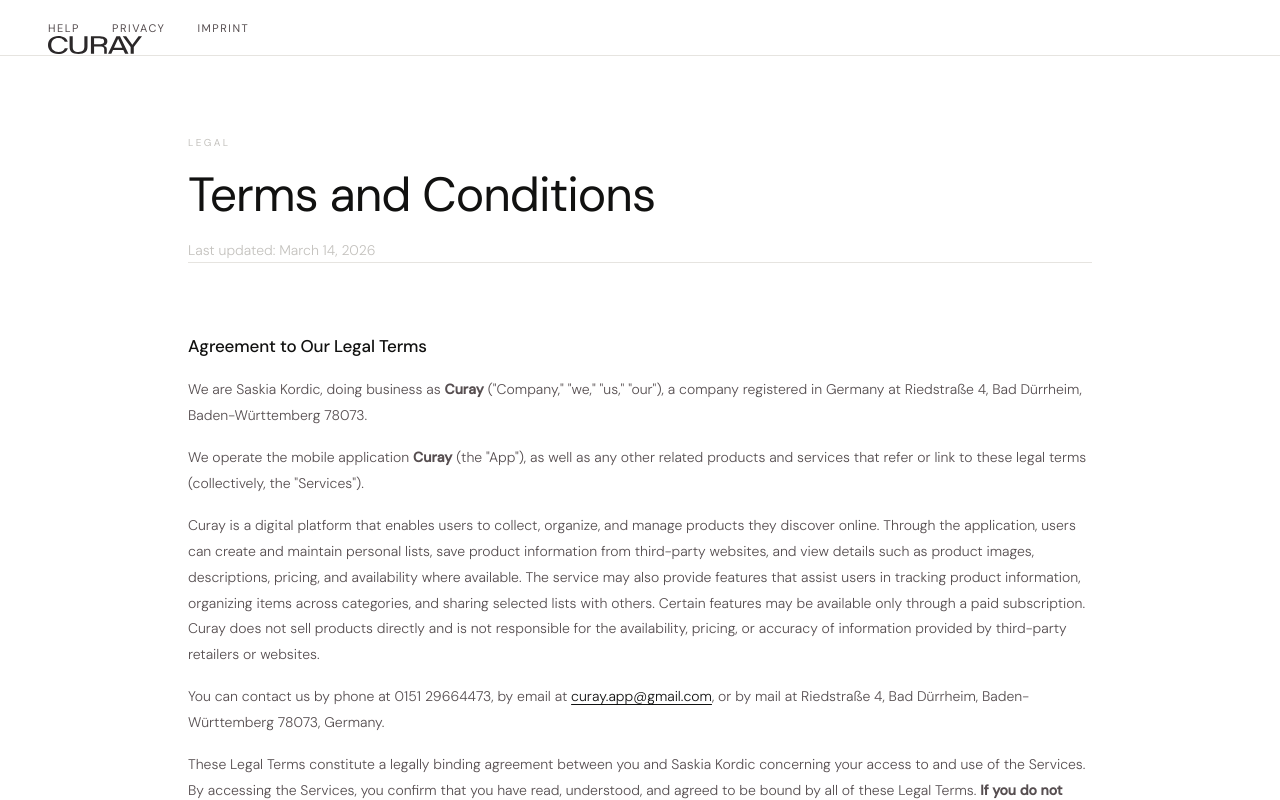
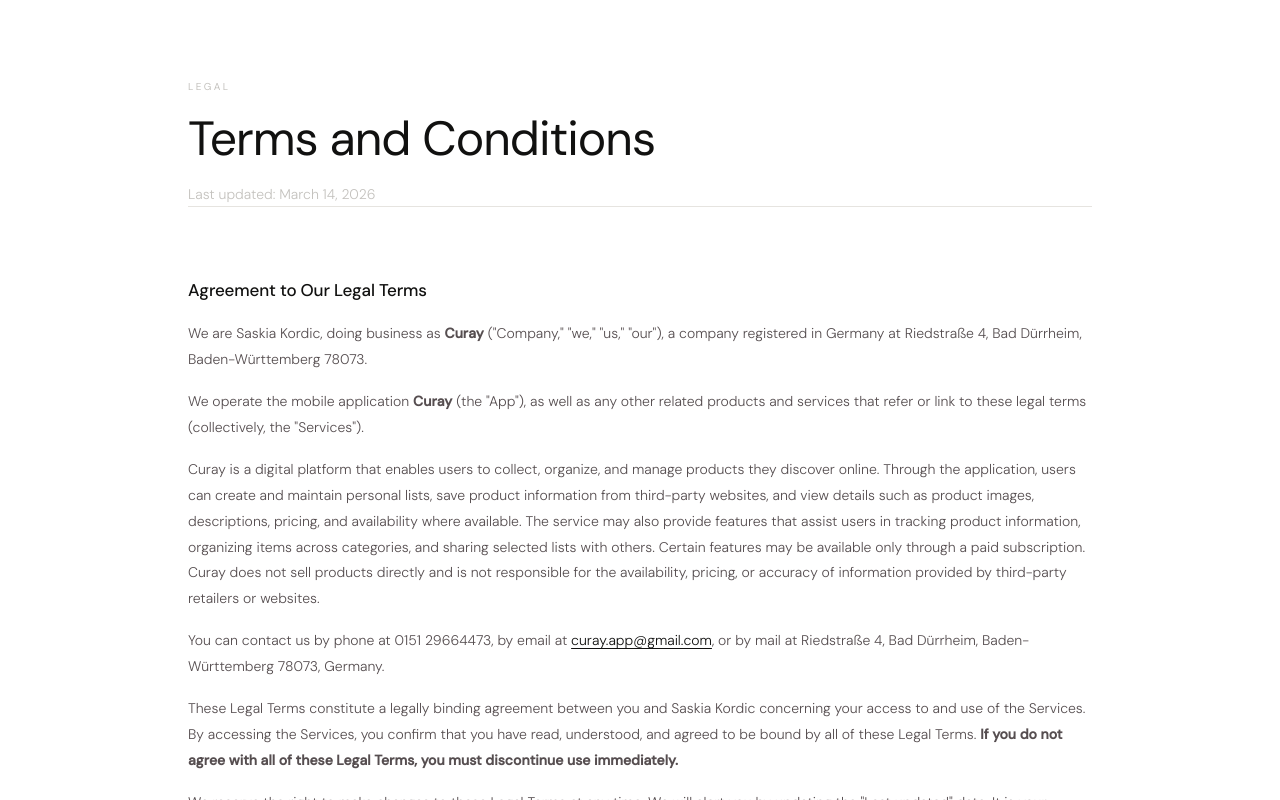
Before and after one commit to theUNORGANISED/curay-website, a plain HTML site: page terms/index.html in a window 1280 px wide. Drawn offline with Linux system fonts and the light colour scheme; files that its build step writes are made by us from their sources.

Commit message:
Update index.html

```diff
--- a/terms/index.html
+++ b/terms/index.html
@@ -14,16 +14,7 @@
 <body>
 
   <!-- ── HEADER ─────────────────────────── -->
-  <header>
-    <a href="/" class="logo">
-      <img src="/assets/logo.svg" alt="Curay" height="18" />
-    </a>
-    <nav class="header-right">
-      <a href="/help" class="header-link">Help</a>
-      <a href="/privacy" class="header-link">Privacy</a>
-      <a href="/imprint" class="header-link">Imprint</a>
-    </nav>
-  </header>
+<div id="site-header"></div>
 
   <!-- ── CONTENT ────────────────────────── -->
   <main class="page-wrap">
```
